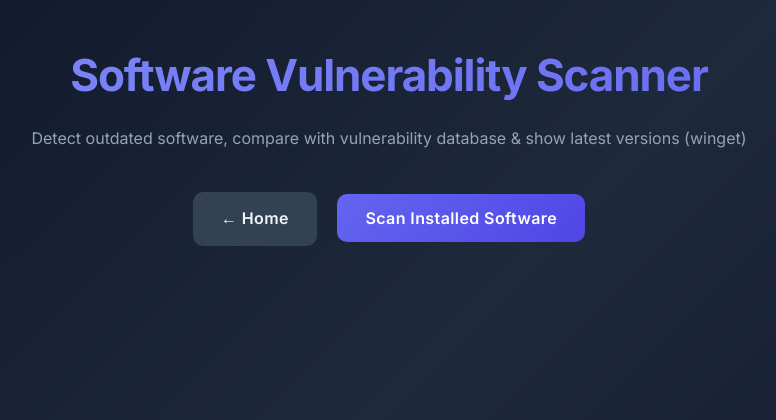
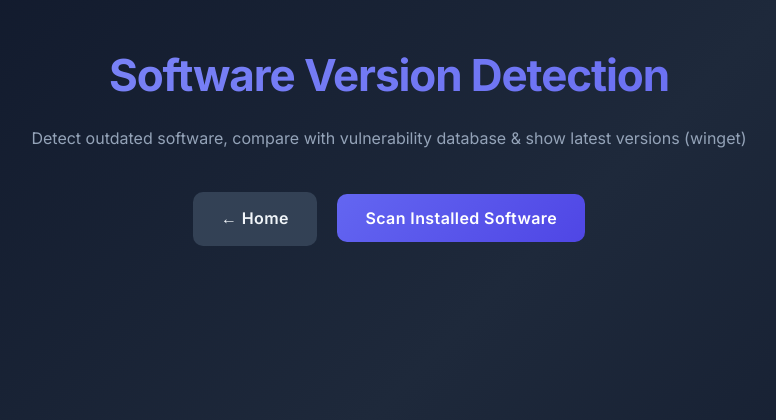
Before and after one commit to samirjani03/CyberShield, a Flask app: page /vulnerability-scanner in a window 1280 px wide. Shown: the top 420 px of the page, without its empty margins (251-1027 px from the left). Run offline with Flask 3, Linux system fonts and the light colour scheme.

Commit message:
updated code

```diff
--- a/templates/vulnerability_scanner.html
+++ b/templates/vulnerability_scanner.html
@@ -358,7 +358,7 @@
 </head>
 <body>
     <div class="container">
-        <h1>Software Vulnerability Scanner</h1>
+        <h1>Software Version Detection</h1>
         <p class="subtitle">Detect outdated software, compare with vulnerability database & show latest versions (winget)</p>
 
         <div class="header-actions">
```
Also changed, not shown: 1 other file.
